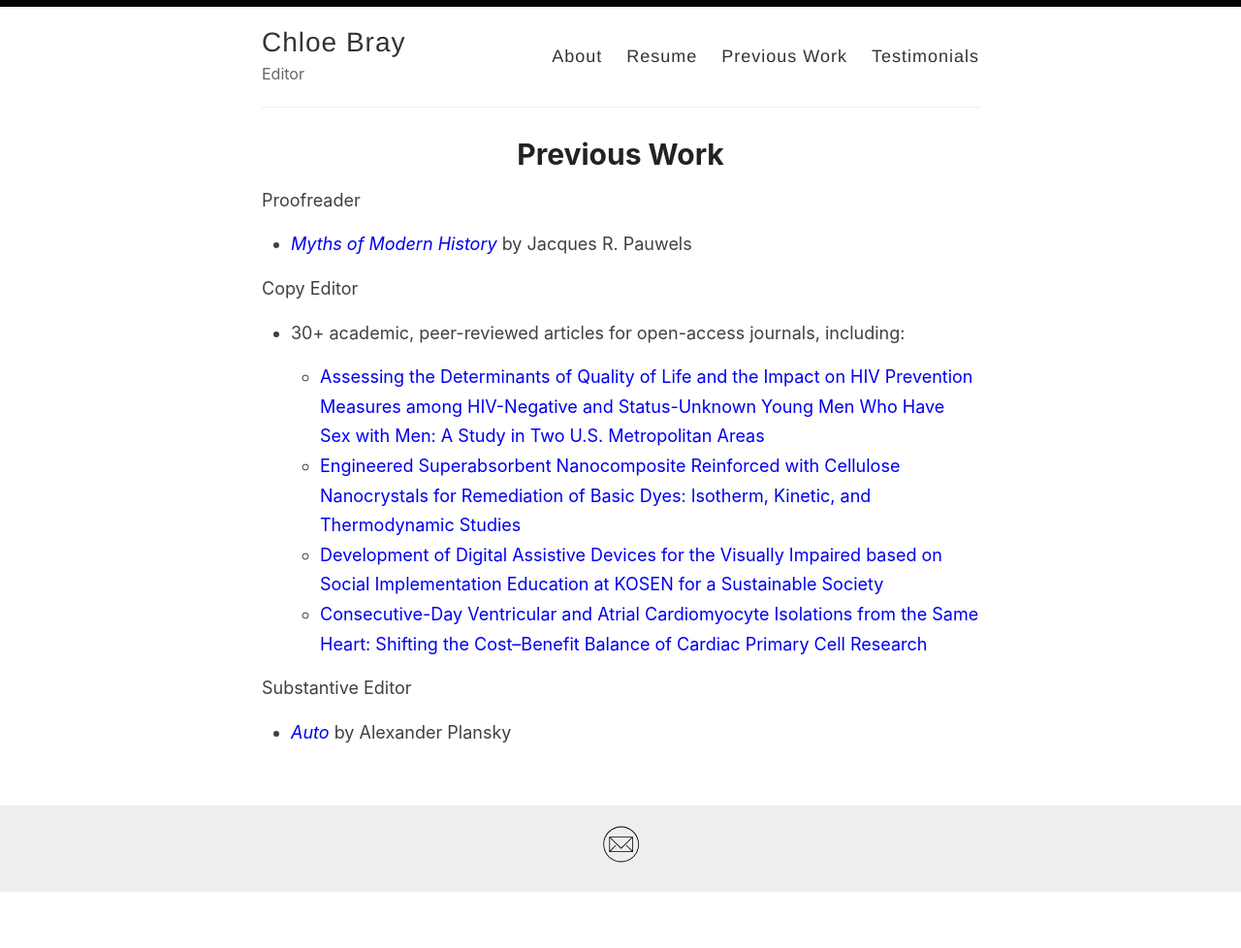
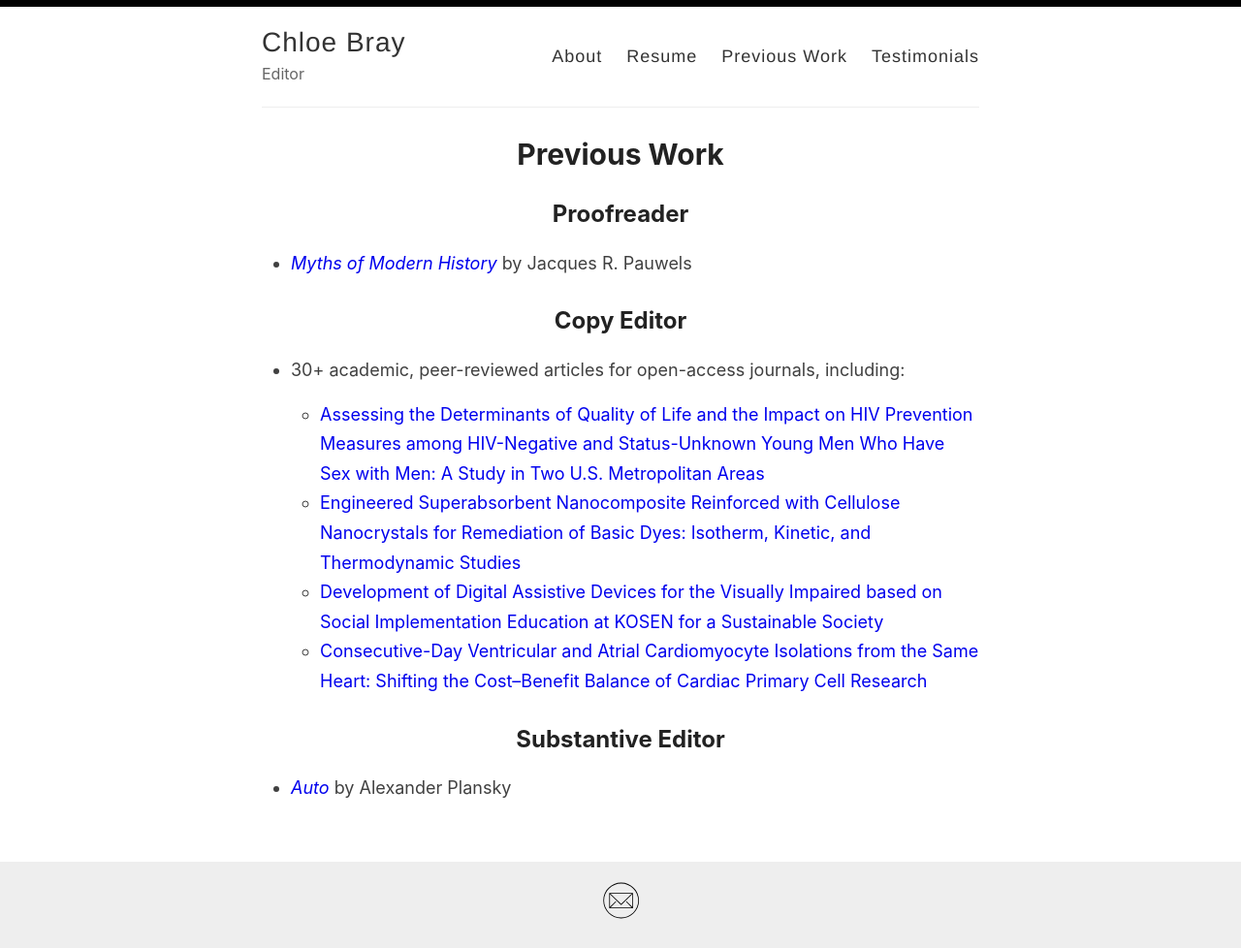
Before and after one commit to ChloeBray/resume, a Jekyll site: the page built from _pages/previous.md, in a window 1280 px wide. Shown: the whole page at 97% size. Built offline with Jekyll 4.4.1, drawn with Linux system fonts in a browser that asks for light colours; before the commit the page ends 921 px from its top, so only the background shows below that.

```diff
--- a/_pages/previous.md
+++ b/_pages/previous.md
@@ -4,15 +4,15 @@ title: Previous Work
 permalink: /previous/
 ---
 
-Proofreader
+## Proofreader
 * [_Myths of Modern History_](http://www.lorimer.ca/adults/Book/3466/Myths-of-Modern-History.html) by Jacques R. Pauwels
 
-Copy Editor
+## Copy Editor
 * 30+ academic, peer-reviewed articles for open-access journals, including:
     * [Assessing the Determinants of Quality of Life and the Impact on HIV Prevention Measures among HIV-Negative and Status-Unknown Young Men Who Have Sex with Men: A Study in Two U.S. Metropolitan Areas ](https://www.mdpi.com/1660-4601/19/2/726)
     * [Engineered Superabsorbent Nanocomposite Reinforced with Cellulose Nanocrystals for Remediation of Basic Dyes: Isotherm, Kinetic, and Thermodynamic Studies](https://www.mdpi.com/2073-4360/14/3/567)
     * [Development of Digital Assistive Devices for the Visually Impaired based on Social Implementation Education at KOSEN for a Sustainable Society](https://www.mdpi.com/1424-8220/22/3/1047)
     * [Consecutive-Day Ventricular and Atrial Cardiomyocyte Isolations from the Same Heart: Shifting the Cost–Benefit Balance of Cardiac Primary Cell Research](https://www.mdpi.com/2073-4409/11/2/233/htm)
 
-Substantive Editor
+## Substantive Editor
 * [_Auto_](https://www.amazon.com/Auto-Alexander-Plansky/dp/0999239929) by Alexander Plansky
```
